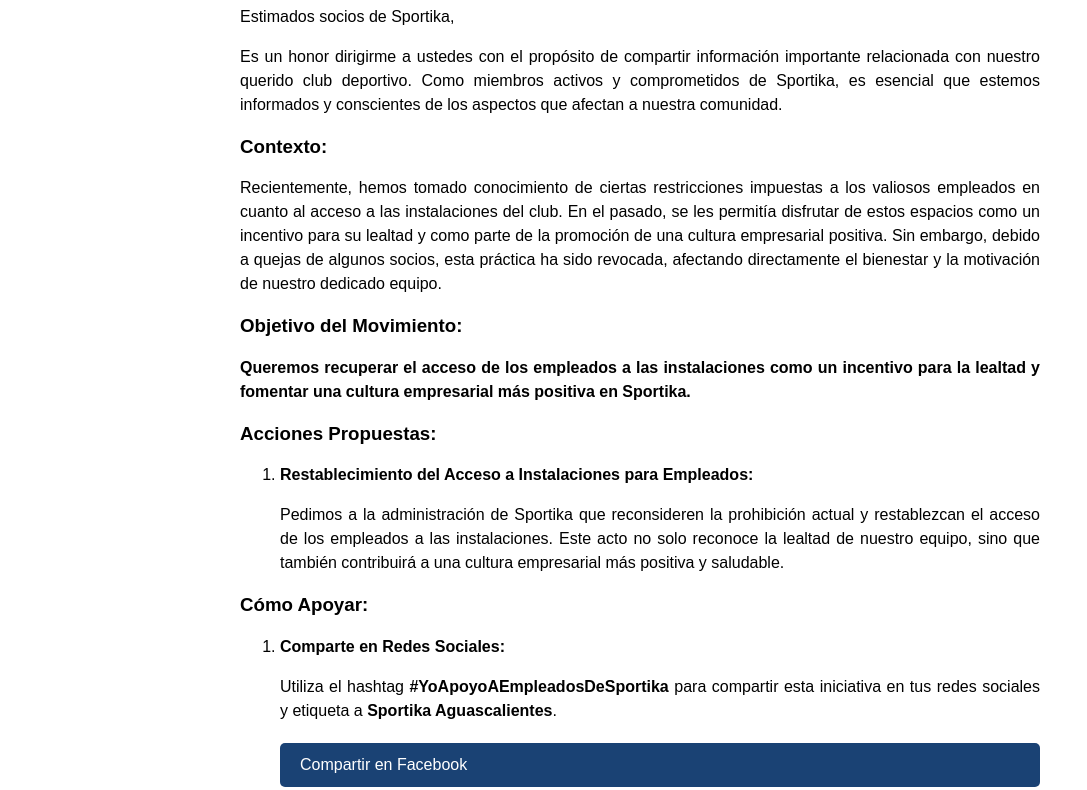
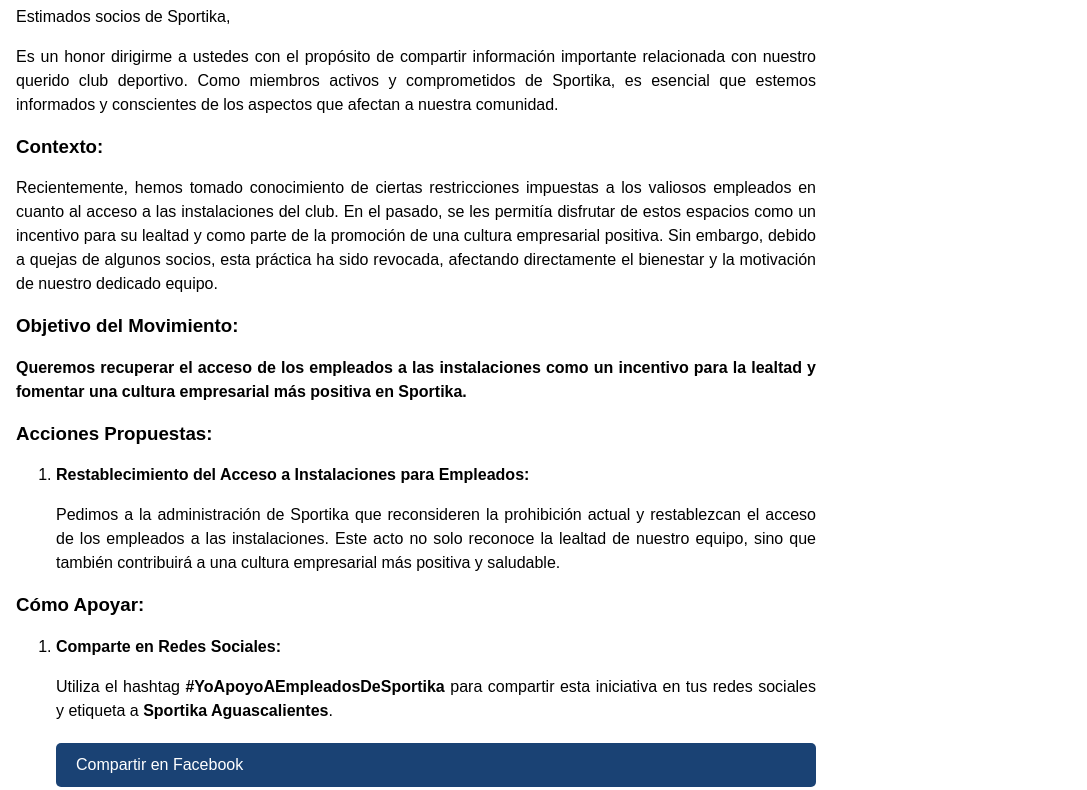
Before and after one commit to sportika-socios/sportika-socios.github.io, a plain HTML site: page index.html in a window 1280 px wide. Shown: the part 63-853 px from the top of the page, without its empty margins (0-1087 px from the left). Drawn offline with Linux system fonts and the light colour scheme.

Commit message:
Update index.html

```diff
--- a/index.html
+++ b/index.html
@@ -18,8 +18,8 @@
             font-family: 'Arial', sans-serif;
             margin: 20px;
             max-width: 800px;
-            margin-left: auto;
-            margin-right: auto;
+            margin-left: 1rem;
+            margin-right: 1rem;
         }
 
         h2 {
```
